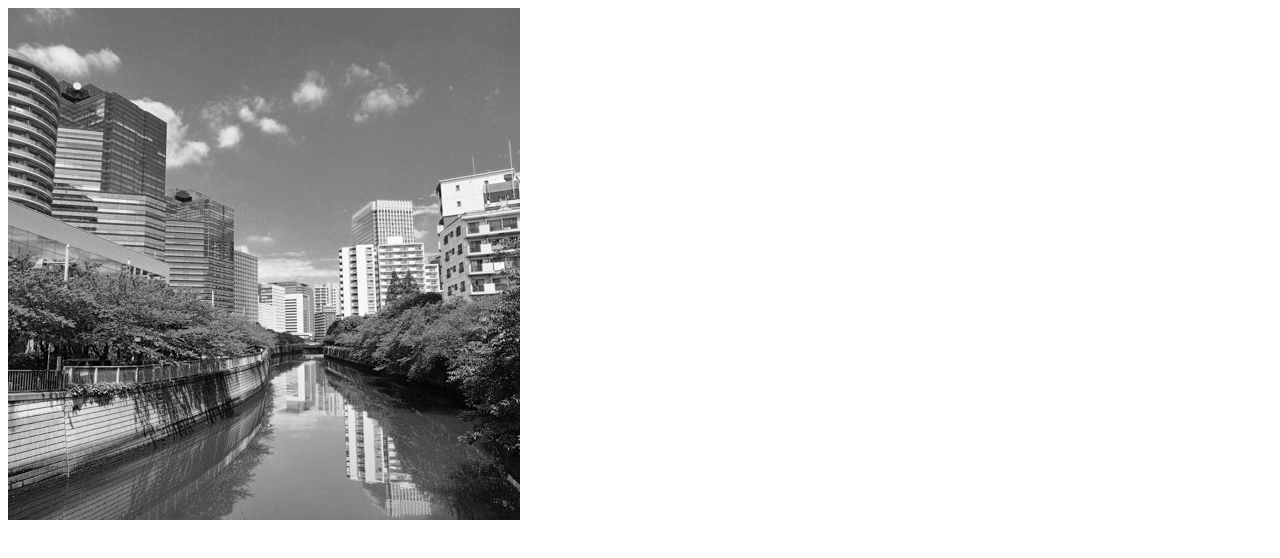
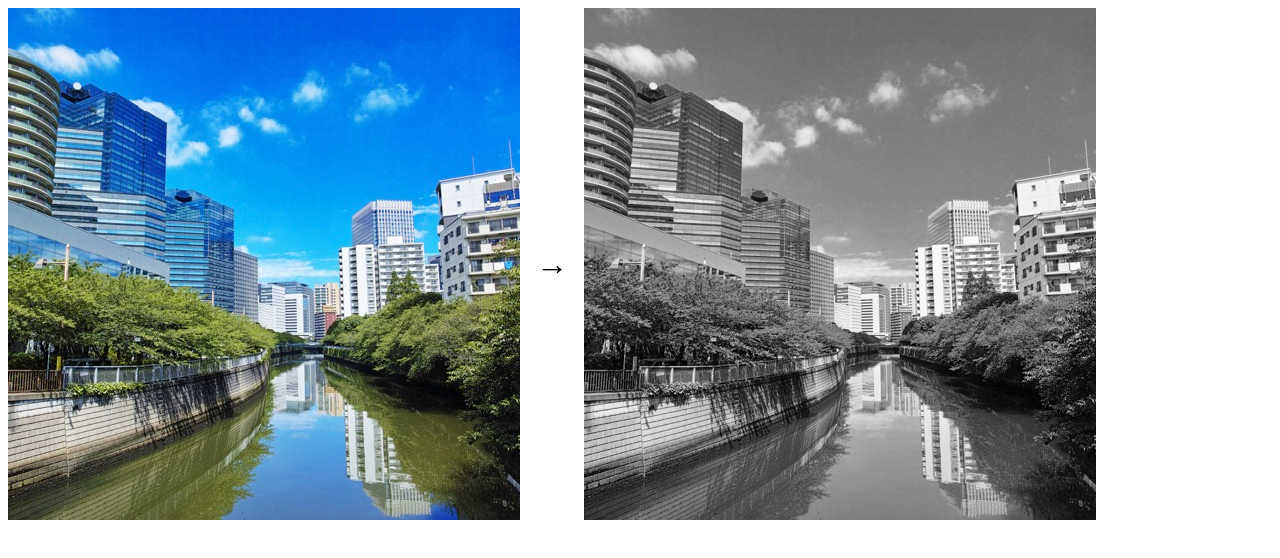
Before and after one commit to ics-creative/250325_array-buffer, a plain HTML site: page sample/1_getImageData/index.html in a window 1280 px wide. Drawn offline with Linux system fonts and the light colour scheme.

Commit message:
加工前の元画像を表示

```diff
--- a/sample/1_getImageData/index.html
+++ b/sample/1_getImageData/index.html
@@ -5,9 +5,21 @@
   <meta content="width=device-width, initial-scale=1" name="viewport" />
   <title>CanvasからputImageData()でTypedArrayを読み取って編集するデモ</title>
   <script src="./script.js"></script>
+  <style>
+  .container {
+    display: flex;
+    align-items: center;
+    gap: 1rem;
+  }
+  .arrow {
+    font-size: 2rem;
+  }
+</style>
 </head>
 <body>
-<div>
+<div class="container">
+  <img id="myImage" src="" alt="加工前の画像">
+  <span class="arrow">→</span>
   <canvas id="myCanvas"></canvas>
 </div>
 </body>
--- a/sample/1_getImageData/script.js
+++ b/sample/1_getImageData/script.js
@@ -6,7 +6,7 @@ document.addEventListener("DOMContentLoaded", async () => {
   canvas.style.height = 512 + "px";
   const ctx = canvas.getContext("2d");
   const image = await new Promise((resolve) => {
-    const image = new Image();
+    const image = document.querySelector("#myImage");
     image.onload = () => resolve(image);
     image.src = "./image.jpg";
   });
```
